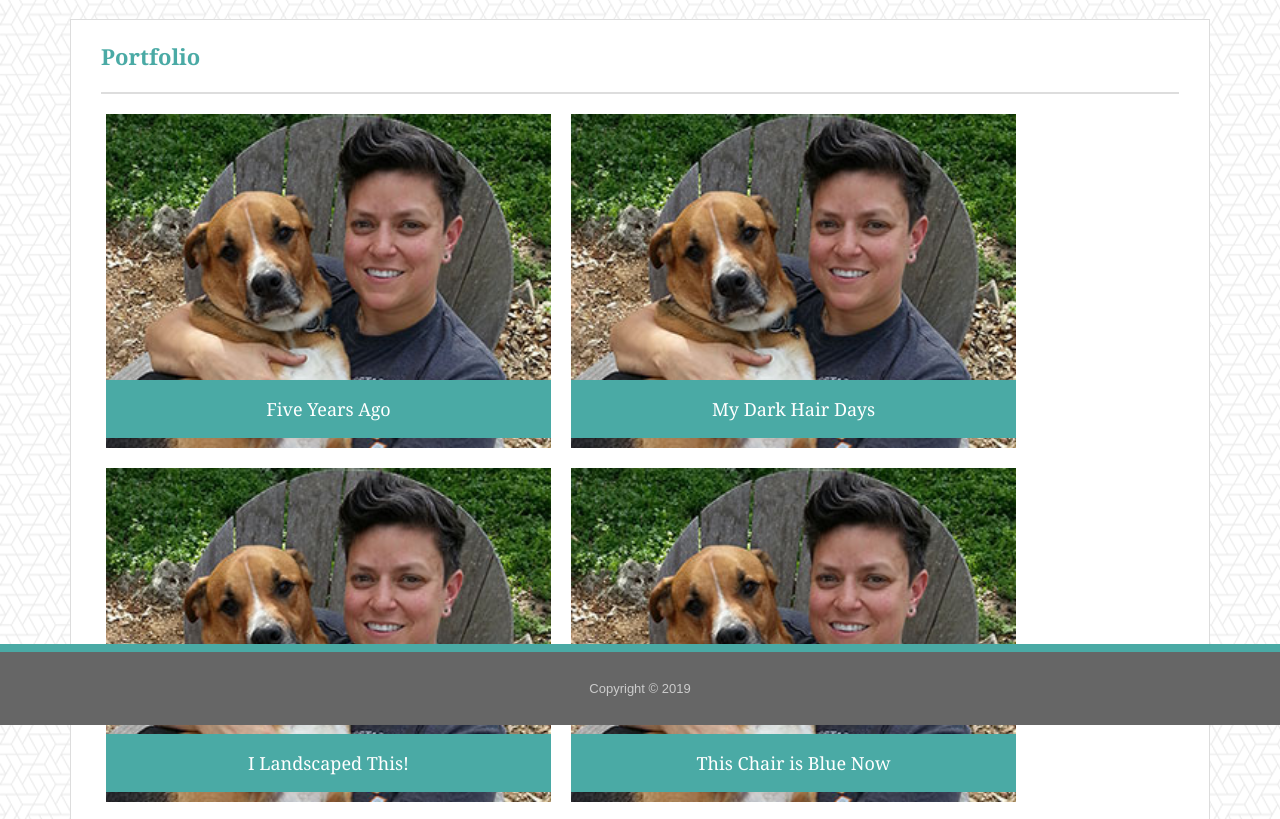
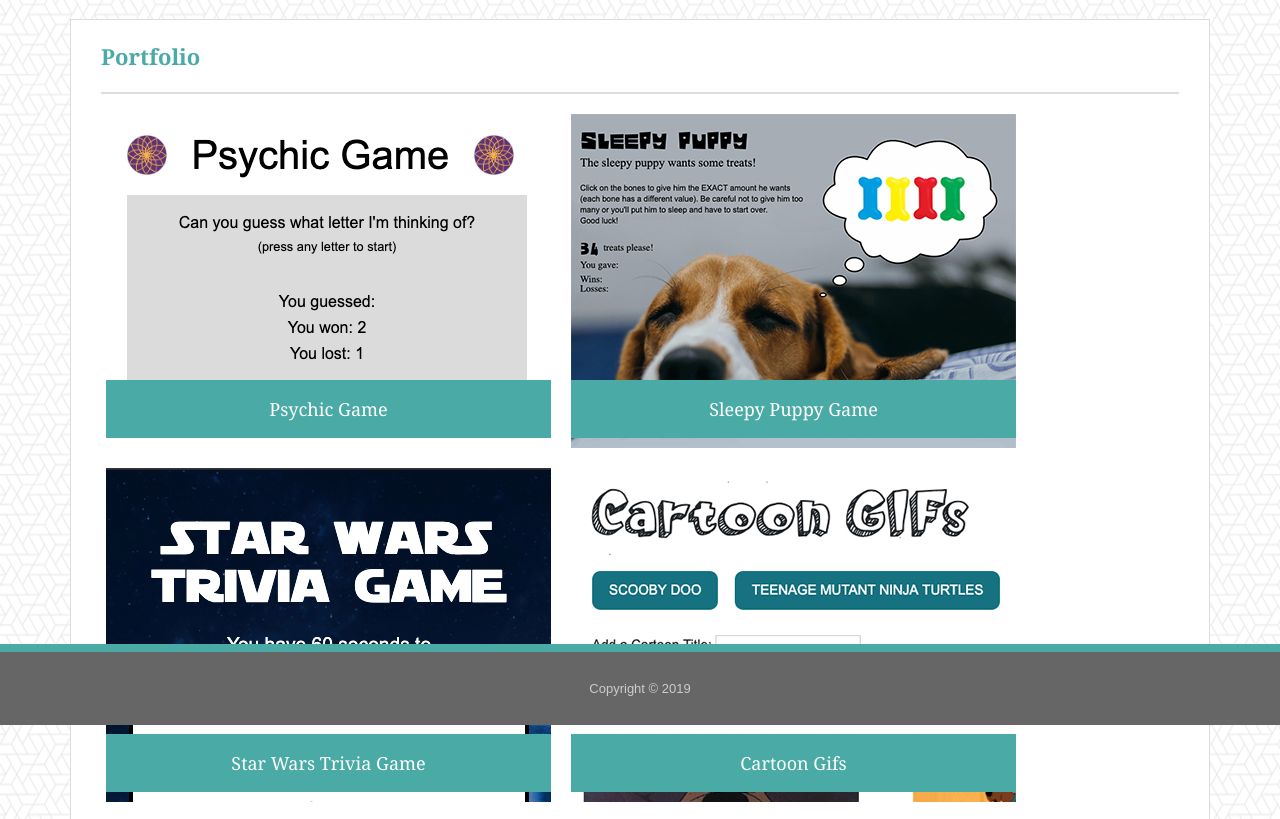
Before and after one commit to liz-guenthner/Bootstrap-Portfolio, a plain HTML site: page portfolio.html in a window 1280 px wide. Shown: the part 75-894 px from the top of the page. Drawn offline with nearby package versions, Linux system fonts and the light colour scheme.

Commit message:
add images for portfolio section and add <a> tags to point to respective repos in git hub

```diff
--- a/portfolio.html
+++ b/portfolio.html
@@ -45,30 +45,38 @@
           <div class="gallery">
             <div class="row">
               <div class="asset-block col-xs-12 col-md-5">
-                <img class="asset-image" src="assets/images/liz-and-simon-small.jpg" alt="alt text">
+                <a href="https://liz-guenthner.github.io/psychic-game/" target="_blank">
+                  <img class="asset-image" src="assets/images/hw3-psychic-game.jpg" alt="alt text">
                   <div class="ribbon">
-                  Five Years Ago
+                    Psychic Game
                   </div>
+                </a>
               </div>
               <div class="asset-block col-xs-12 col-md-5">
-                <img class="asset-image" src="assets/images/liz-and-simon-small.jpg" alt="alt text">
+                <a href="https://liz-guenthner.github.io/unit-4-game/" target="_blank">
+                  <img class="asset-image" src="assets/images/hw4-sleepy-puppy.jpg" alt="alt text">
                   <div class="ribbon">
-                  My Dark Hair Days
+                    Sleepy Puppy Game
                   </div>
+                </a>
               </div>
             </div>
             <div class="row">
               <div class="asset-block col-xs-12 col-md-5">
-                <img class="asset-image" src="assets/images/liz-and-simon-small.jpg" alt="alt text">
+                <a href="https://liz-guenthner.github.io/TriviaGame/" target="_blank">
+                  <img class="asset-image" src="assets/images/hw5-star-wars.jpg" alt="alt text">
                   <div class="ribbon">
-                  I Landscaped This!
+                    Star Wars Trivia Game
                   </div>
+                </a>
               </div>
               <div class="asset-block col-xs-12 col-md-5">
-                <img class="asset-image" src="assets/images/liz-and-simon-small.jpg" alt="alt text">
+                <a href="https://liz-guenthner.github.io/GiphyAPI/" target="_blank">
+                  <img class="asset-image" src="assets/images/hw6-cartoon-giphs.jpg" alt="alt text">
                   <div class="ribbon">
-                  This Chair is Blue Now
+                    Cartoon Gifs
                   </div>
+                </a>
               </div>
             </div>
             <div class="row">
```
Also changed, not shown: assets/images/hw3-psychic-game.jpg (added), assets/images/hw4-sleepy-puppy.jpg (added), assets/images/hw5-star-wars.jpg (added), assets/images/hw6-cartoon-giphs.jpg (added), assets/images/pic.jpg (deleted), assets/images/portfolio-image.jpg (deleted), assets/images/survey-with-easement.jpg (deleted). Lines whose indentation alone changed are shown as unchanged.
